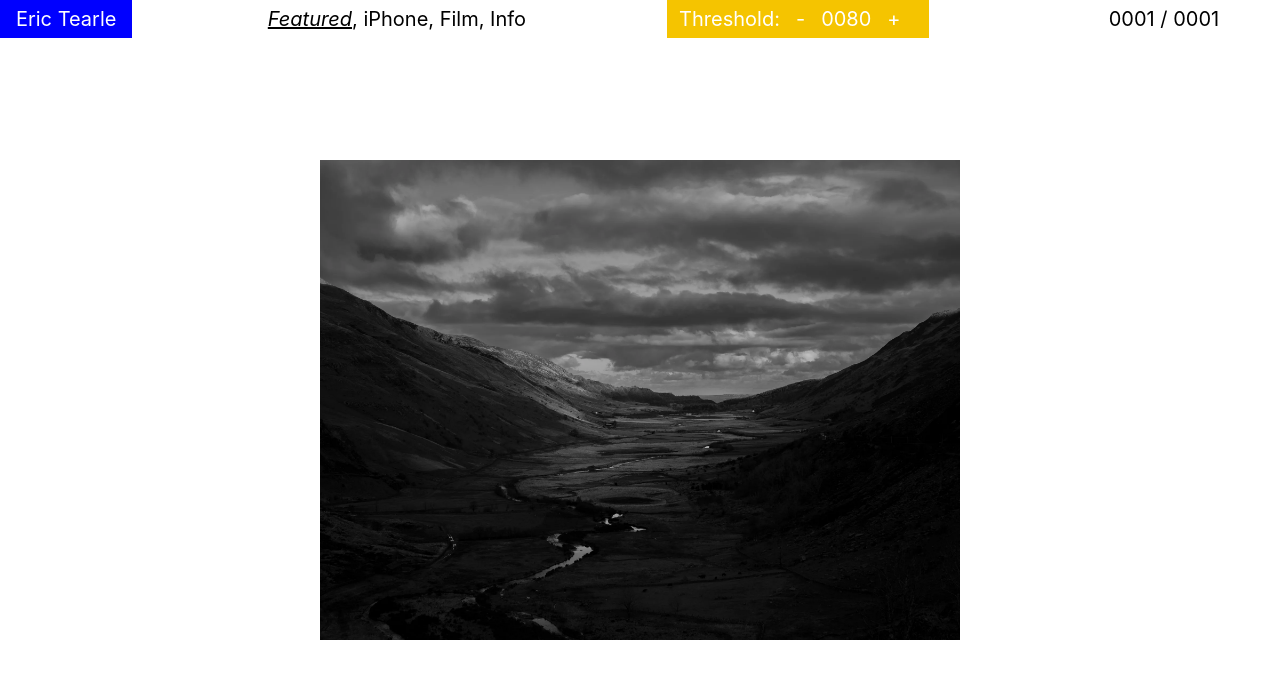
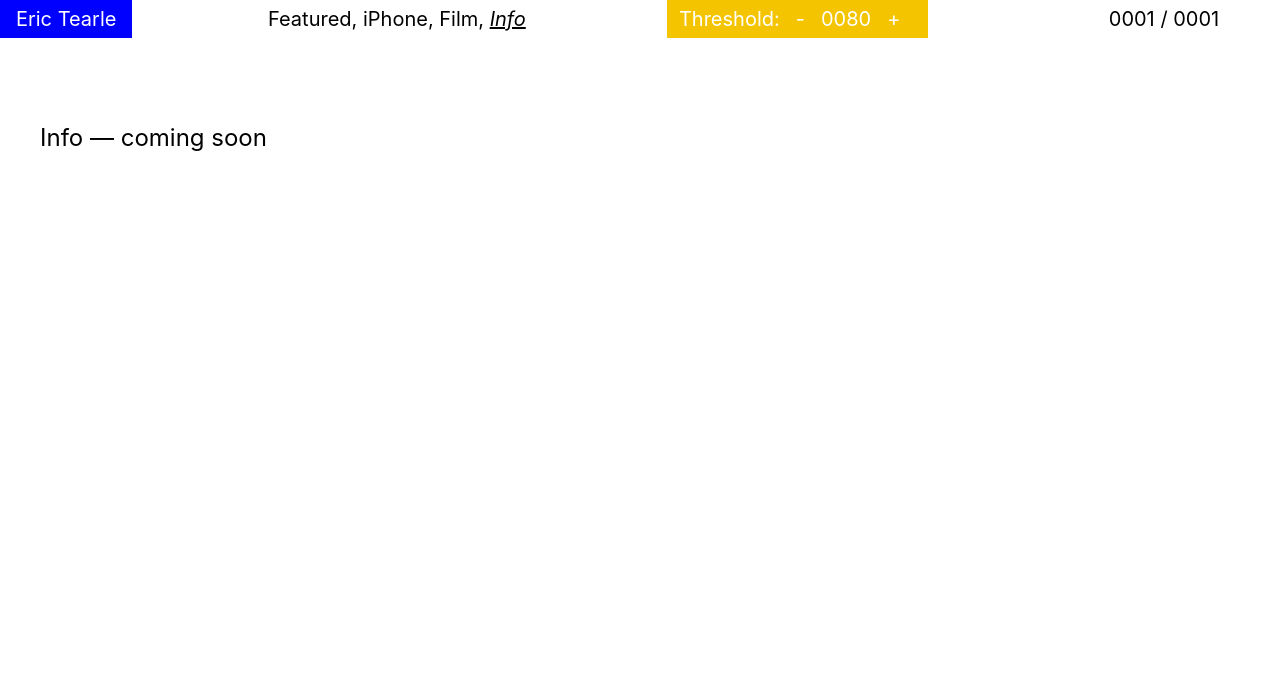
Before and after one commit to etearle86/erictearlewebsite, a React (Create React App) app: page /info in a window 1280 px wide. Shown: the top 678 px of the page. Built offline with nearby package versions, Linux system fonts and the light colour scheme.

Commit message:
updates to navigation
The key changes are:

Navigation now uses useNavigate to change the URL route
useLocation detects the current page to highlight the selected category
Clicking the title takes you back to /
The category state from context is no longer needed for navigation

```diff
--- a/package.json
+++ b/package.json
@@ -9,6 +9,7 @@
         "bio-storybook-widget": "^1.1.6",
         "react": "^18.2.0",
         "react-dom": "^18.2.0",
+        "react-router-dom": "^7.18.0",
         "react-scripts": "5.0.1",
         "sass": "^1.55.0",
         "web-vitals": "^2.1.4"
--- a/src/App.js
+++ b/src/App.js
@@ -1,8 +1,9 @@
 import './App.scss';
+import { BrowserRouter, Routes, Route } from 'react-router-dom';
 import Footer from './components/Footer/Footer';
 import Main from './components/Main/Main';
+import MainMobile from './components/MainMobile/MainMobile';
 import { featuredImages } from './assets/data/featured-images';
-import MainMobile from './components/MainMobile/MainMobile';
 
 const shuffleArray = (array) => {
     return [...array].sort(() => Math.random() - 0.5);
@@ -11,18 +12,35 @@ const shuffleArray = (array) => {
 const images = shuffleArray(featuredImages);
 const randomStartIndex = Math.floor(Math.random() * images.length);
 
+const isMobileView = window.innerWidth <= 767;
+
+const FeaturedPage = () => (
+    isMobileView ? (
+        <MainMobile images={images} initialIndex={randomStartIndex} />
+    ) : (
+        <Main images={images} initialIndex={randomStartIndex} />
+    )
+);
+
+const PlaceholderPage = ({ title }) => (
+    <div style={{ padding: '120px 40px', fontSize: '24px' }}>
+        {title} — coming soon
+    </div>
+);
+
 const App = () => {
-    const isMobileView = window.innerWidth <= 767;
-
     return (
-        <div className='App_wrapper'>
-            <Footer numImages={images.length} />
-            {isMobileView ? (
-                <MainMobile images={images} initialIndex={randomStartIndex} />
-            ) : (
-                <Main images={images} initialIndex={randomStartIndex} />
-            )}
-        </div>
+        <BrowserRouter>
+            <div className='App_wrapper'>
+                <Footer numImages={images.length} />
+                <Routes>
+                    <Route path='/' element={<FeaturedPage />} />
+                    <Route path='/iphone' element={<PlaceholderPage title='iPhone' />} />
+                    <Route path='/film' element={<PlaceholderPage title='Film' />} />
+                    <Route path='/info' element={<PlaceholderPage title='Info' />} />
+                </Routes>
+            </div>
+        </BrowserRouter>
     );
 };
 
--- a/src/components/Footer/Footer.jsx
+++ b/src/components/Footer/Footer.jsx
@@ -2,13 +2,17 @@ import React from 'react';
 import './Footer.scss';
 import { useAppContext } from '../../context/AppContext';
 import { addZeroesInFront } from '../../utils/functions/functions';
+import { useNavigate, useLocation } from 'react-router-dom';
 
-const CATEGORIES = ['Featured', 'iPhone', 'Film', 'Info'];
+const CATEGORIES = [
+    { label: 'Featured', path: '/' },
+    { label: 'iPhone', path: '/iphone' },
+    { label: 'Film', path: '/film' },
+    { label: 'Info', path: '/info' },
+];
 
 const Footer = ({ numImages }) => {
     const {
-        category,
-        setCategory,
         threshold,
         setThreshold,
         currImgIdx,
@@ -16,46 +20,48 @@ const Footer = ({ numImages }) => {
         setIsImageSelected,
     } = useAppContext();
 
-    const handleCategoryClick = (category) => {
-        setCategory(category);
+    const navigate = useNavigate();
+    const location = useLocation();
+
+    const handleCategoryClick = (path) => {
         setCurrImgIdx(-1);
         setIsImageSelected(false);
+        navigate(path);
+    };
+
+    const handleTitleClick = () => {
+        setCurrImgIdx(-1);
+        setIsImageSelected(false);
+        navigate('/');
     };
 
     const handleSubtractClick = () => {
         if (threshold <= 0) return;
-
-        setThreshold((prevState) => {
-            return prevState - 40;
-        });
+        setThreshold((prevState) => prevState - 40);
     };
 
     const handleAddClick = () => {
         if (threshold >= 280) return;
-
-        setThreshold((prevState) => {
-            return prevState + 40;
-        });
+        setThreshold((prevState) => prevState + 40);
     };
 
     return (
         <div className='Footer_wrapper'>
-            <div className='Footer_name'>Eric Tearle</div>
+            <div className='Footer_name' onClick={handleTitleClick} style={{ cursor: 'pointer' }}>
+                Eric Tearle
+            </div>
             <div className='Footer_categoryWrapper'>
                 {CATEGORIES.map((cat, idx) => {
-                    let isSelected = cat === category;
-
+                    const isSelected = location.pathname === cat.path;
                     return (
-                        <React.Fragment key={cat + idx}>
+                        <React.Fragment key={cat.label + idx}>
                             <span
-                                className={`Footer_category ${
-                                    isSelected && 'selected'
-                                }`}
-                                onClick={() => handleCategoryClick(cat)}
+                                className={`Footer_category ${isSelected ? 'selected' : ''}`}
+                                onClick={() => handleCategoryClick(cat.path)}
                             >
-                                {cat}
+                                {cat.label}
                             </span>
-                            {idx < 3 && ','}&nbsp;
+                            {idx < CATEGORIES.length - 1 && ','}&nbsp;
                         </React.Fragment>
                     );
                 })}
```
Also changed, not shown: 1 other file (tests, documents, lock files or other folders).
